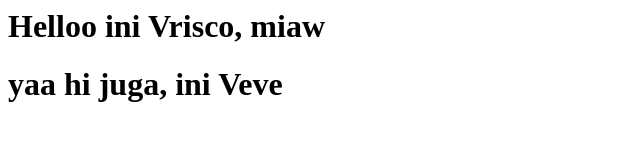
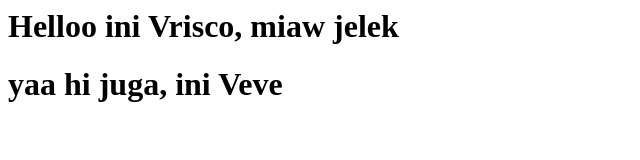
Before and after one commit to veveerca/cobasalah, a plain HTML site: page index.html in a window 1280 px wide. Shown: the whole page, without its empty margins (0-640 px from the left). Drawn offline with Linux system fonts and the light colour scheme.

Commit message:
perubahan veve

```diff
--- a/index.html
+++ b/index.html
@@ -1,2 +1,2 @@
-<h1>Helloo ini Vrisco, miaw</h1>
+<h1>Helloo ini Vrisco, miaw jelek</h1>
 <h1>yaa hi juga, ini Veve</h1>
```
